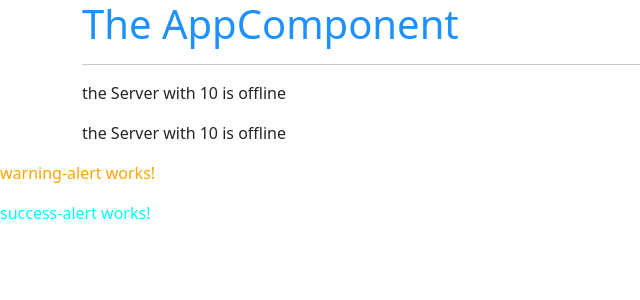
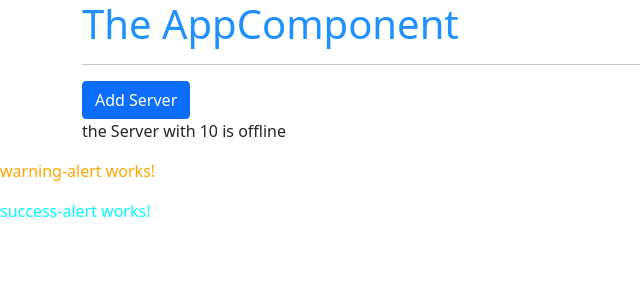
Before and after one commit to Khangithub/shop-saleman, an Angular app: page / in a window 1280 px wide. Shown: the top 300 px of the page, without its empty margins (0-640 px from the left). Built offline with nearby package versions, Linux system fonts and the light colour scheme.

Commit message:
property binding

```diff
--- a/src/app/servers/servers.component.html
+++ b/src/app/servers/servers.component.html
@@ -1,2 +1,2 @@
+<button class="btn btn-primary" [disabled]="!allNewServer">Add Server</button>
 <app-server></app-server>
-<app-server></app-server>
--- a/src/app/servers/servers.component.ts
+++ b/src/app/servers/servers.component.ts
@@ -2,14 +2,19 @@ import { Component, OnInit } from '@angular/core';
 
 @Component({
   selector: 'app-servers',
-  template: `
-  <app-server></app-server>
-  <app-server></app-server>
-  `,
-  styleUrls: ['./servers.component.css'],
+  templateUrl: './servers.component.html',
+  styleUrls: ['./servers.component.css']
 })
 export class ServersComponent implements OnInit {
-  constructor() {}
+  allNewServer: boolean = false;
 
-  ngOnInit(): void {}
+  constructor() {
+    setTimeout(() => {
+      this.allNewServer = true;
+    }, 2500);
+  }
+
+  ngOnInit(): void {
+  }
+
 }
```
